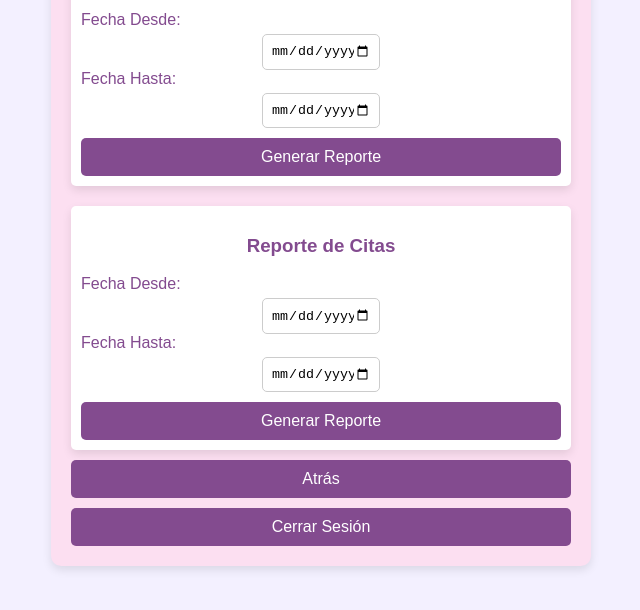
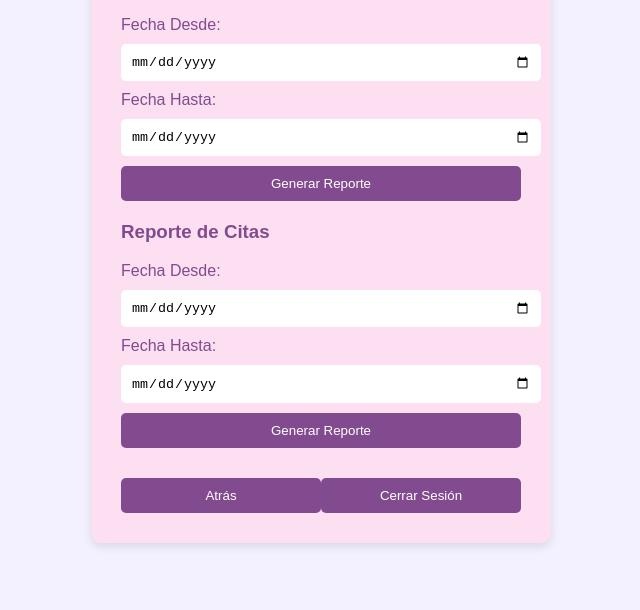
Before and after one commit to Ecumbe/luxury, a website with bundled scripts: page balance.html in a window 1280 px wide. Shown: the part 190-800 px from the top of the page, without its empty margins (319-959 px from the left). Built offline with nearby package versions, Linux system fonts and the light colour scheme.

Commit message:
Update balance.css

```diff
--- a/css/balance.css
+++ b/css/balance.css
@@ -12,8 +12,8 @@ body {
     background-color: #fcdff1;
     border-radius: 10px;
     box-shadow: 0px 4px 10px rgba(0, 0, 0, 0.1);
-    padding: 20px;
-    width: 500px;
+    padding: 30px;
+    width: 400px;
     text-align: center;
 }
 
@@ -22,45 +22,35 @@ h2, h3 {
 }
 
 .report-section {
-    margin-top: 20px;
-    padding: 10px;
-    background-color: #fff;
-    border-radius: 5px;
-    box-shadow: 0px 4px 10px rgba(0, 0, 0, 0.1);
-}
-
-.date-selectors {
-    display: flex;
-    justify-content: space-between;
-    margin-bottom: 15px;
+    margin-bottom: 20px;
+    text-align: left;
 }
 
 label {
     display: block;
-    text-align: left;
+    margin-top: 10px;
     color: #834b8f;
 }
 
-input[type="date"], input[type="number"] {
-    width: 100px;
-    padding: 8px;
-    margin-top: 5px;
+input[type="date"], button {
+    width: 100%;
+    padding: 10px;
+    margin-top: 10px;
     border-radius: 5px;
-    border: 1px solid #ccc;
+    border: none;
 }
 
 button {
-    width: 100%;
     background-color: #834b8f;
     color: white;
-    border: none;
-    padding: 10px;
-    border-radius: 5px;
     cursor: pointer;
-    margin-top: 10px;
-    font-size: 1em;
 }
 
 button:hover {
     background-color: #6d3b73;
 }
+
+.navigation-buttons {
+    display: flex;
+    justify-content: space-between;
+}
```
